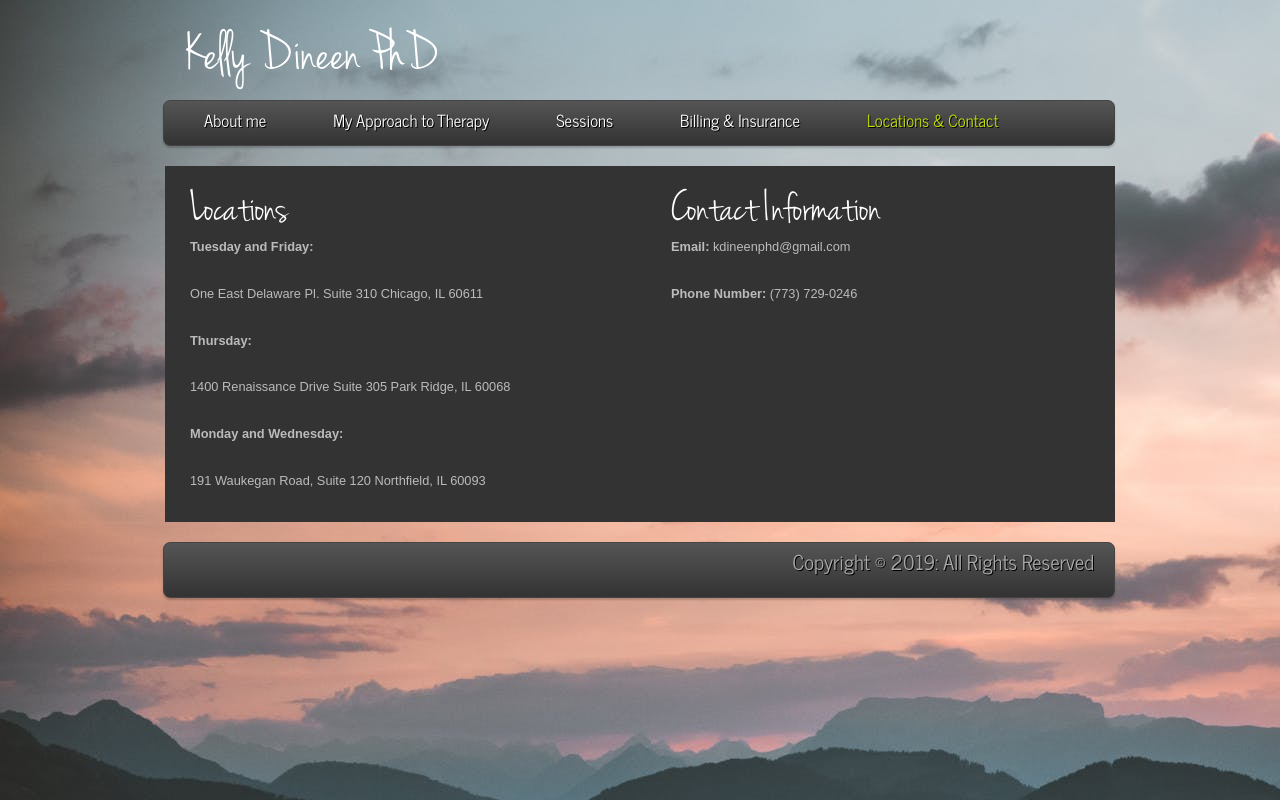
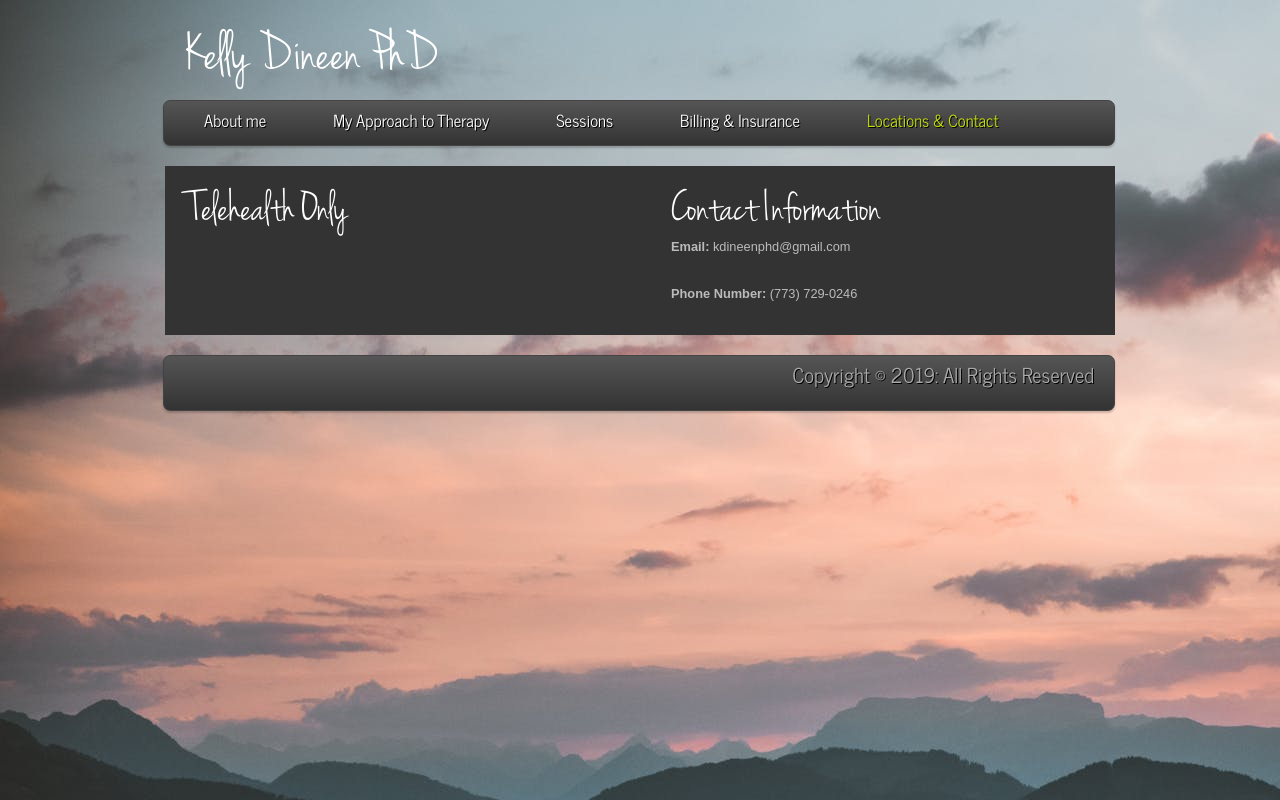
Before and after one commit to cdperez7/Kelly-Dineen-Website, a plain HTML site: page contact.html in a window 1280 px wide. Drawn offline with Linux system fonts and the light colour scheme.

Commit message:
Update contact.html

```diff
--- a/contact.html
+++ b/contact.html
@@ -37,25 +37,8 @@
     <div id="site_content">
       <div id="left_content">
         <div>
-          <h1>Locations</h1>
-          <p><strong>Tuesday and Friday:</strong></p>
-          <p>
-            One East Delaware Pl. Suite 310
-            Chicago, IL 60611
-          </p>
+          <h1>Telehealth Only</h1>
 
-          <p><strong>Thursday:</strong></p>
-          <p>
-            1400 Renaissance Drive
-            Suite 305
-            Park Ridge, IL 60068
-          </p>
-
-          <p><strong>Monday and Wednesday:</strong></p>
-          <p>
-            191 Waukegan Road, Suite 120
-            Northfield, IL 60093
-          </p>
 
         </div>
 
```
